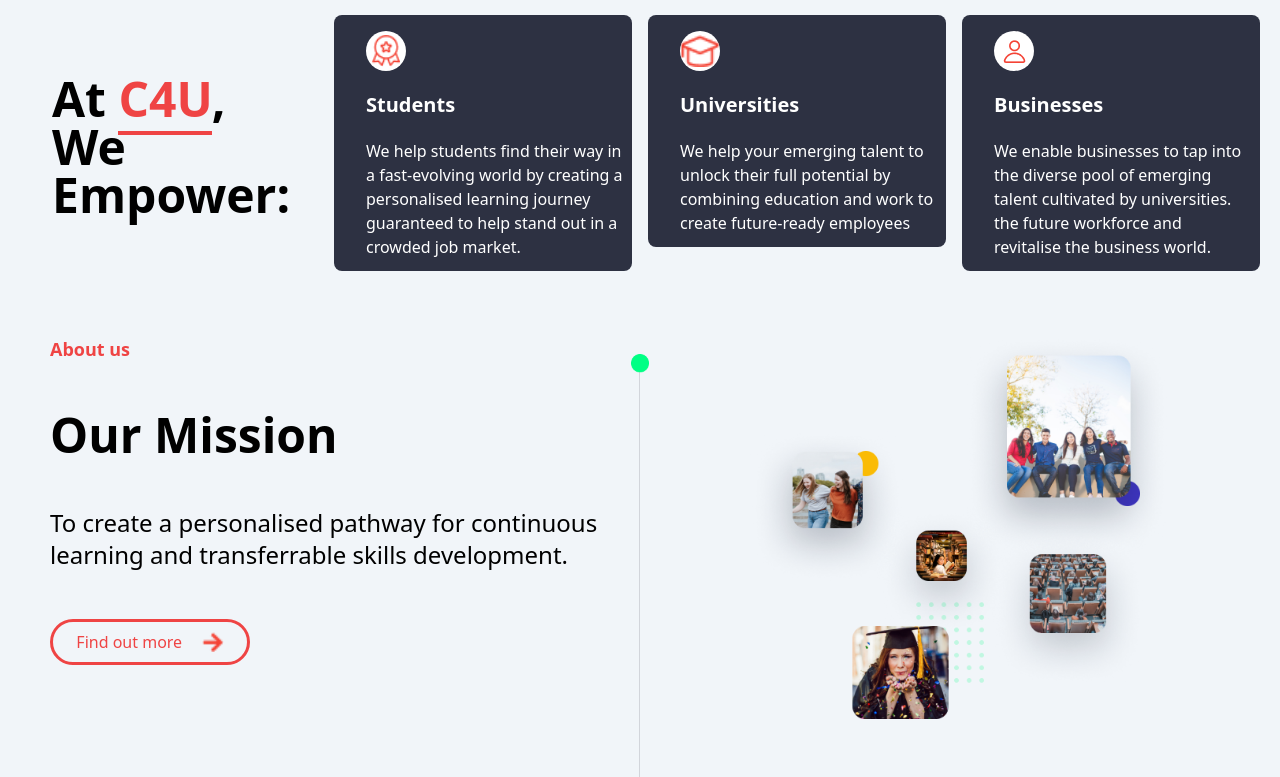
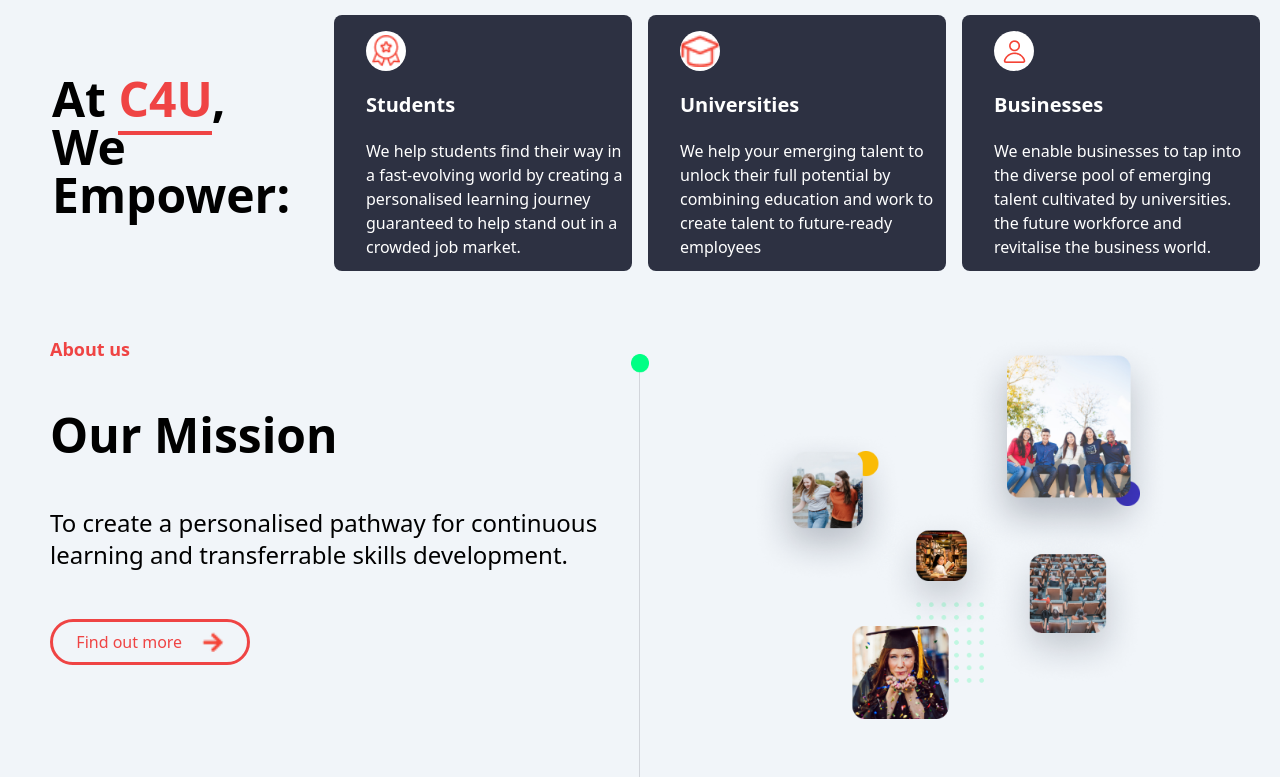
Before and after one commit to mdamzadhossainomor/Tailwind-CSS-Assignment-02, a website built with Vite: page index.html in a window 1280 px wide. Shown: the part 863-1640 px from the top of the page. Built offline with nearby package versions, Linux system fonts and the light colour scheme; files whose address does not match are found by name.

Commit message:
div h add

```diff
--- a/index.html
+++ b/index.html
@@ -119,7 +119,7 @@
                      </h3>
 
                      <p class="text-white">
-                        We help your emerging talent to unlock their full potential by combining education and work to create future-ready employees
+                        We help your emerging talent to unlock their full potential by combining education and work to create talent to future-ready employees
 
                      </p>
                      </div>
```
